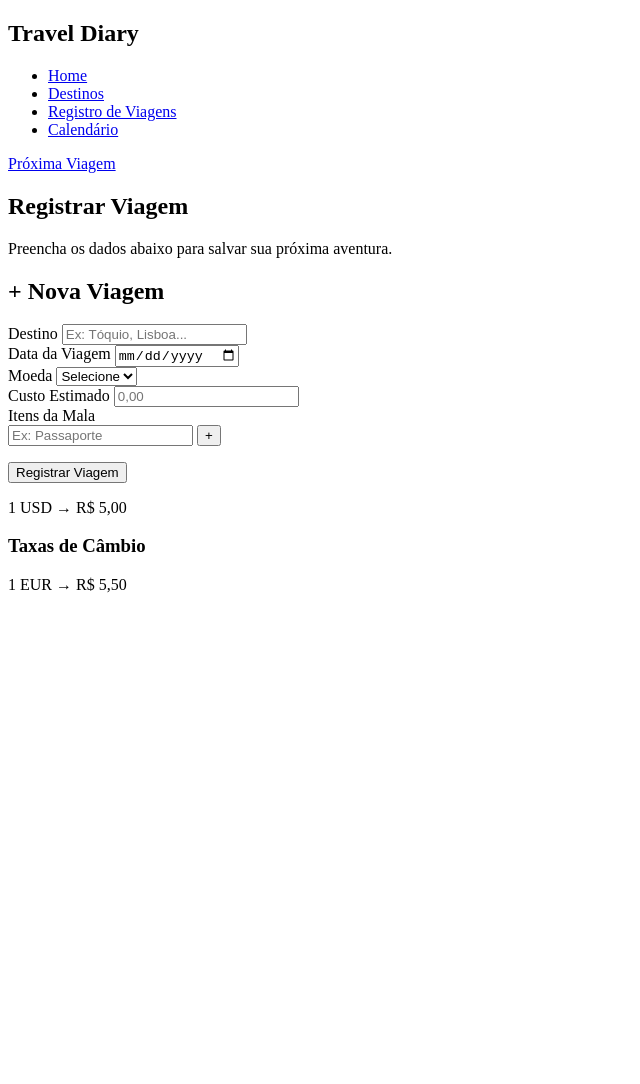
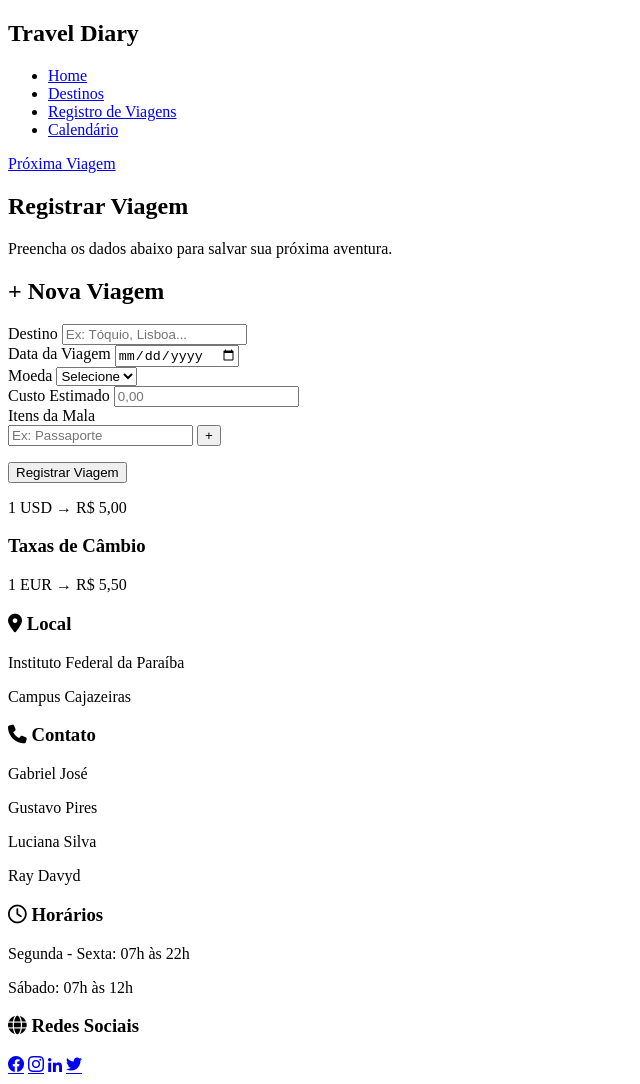
Before and after one commit to RayDavyd/diario-de-viagens, a plain HTML site: page paginaRegistrar.html in a window 1280 px wide. Shown: the whole page, without its empty margins (0-640 px from the left). Before the commit the page ends 800 px from the top, so only its background shows below. Drawn offline with nearby package versions, Linux system fonts and the light colour scheme.

Commit message:
feat: adiciona footer

```diff
--- a/paginaRegistrar.html
+++ b/paginaRegistrar.html
@@ -67,7 +67,7 @@
 
     <button type="submit" class="btn-submit">Registrar Viagem</button>
 
-  </form>
+    </form>
 
     <div class="currency-box">
         <p>1 USD → R$ 5,00</p>
@@ -80,5 +80,36 @@
 
 </section>
 
+<footer>
+  <div class="footer-box">
+    <h3><i class="fa-solid fa-location-dot"></i> Local</h3>
+    <p>Instituto Federal da Paraíba</p>
+    <p>Campus Cajazeiras</p>
+  </div>
+  <div class="footer-box">
+    <h3><i class="fa-solid fa-phone"></i> Contato</h3>
+    <p>Gabriel José</p>
+    <p>Gustavo Pires</p>
+    <p>Luciana Silva</p>
+    <p>Ray Davyd</p>
+  </div>
+  <div class="footer-box">
+    <h3><i class="fa-regular fa-clock"></i> Horários</h3>
+    <p>Segunda - Sexta: 07h às 22h</p>
+    <p>Sábado: 07h às 12h</p>
+  </div>
+  <div class="footer-box">
+    <h3><i class="fa-solid fa-globe"></i> Redes Sociais</h3>
+    <div class="social">
+      <a href="https://facebook.com" target="_blank"><i class="fi fi-brands-facebook"></i></a>
+      <a href="https://instagram.com" target="_blank"><i class="fi fi-brands-instagram"></i></a>
+      <a href="https://linkedin.com" target="_blank"><i class="fab fa-linkedin-in"></i></a>
+      <a href="https://twitter.com" target="_blank"><i class="fi fi-brands-twitter"></i></a>
+    </div>
+  </div>
+</footer>
+
+<script src="script.js"></script>
+
 </body>
 </html>
```
